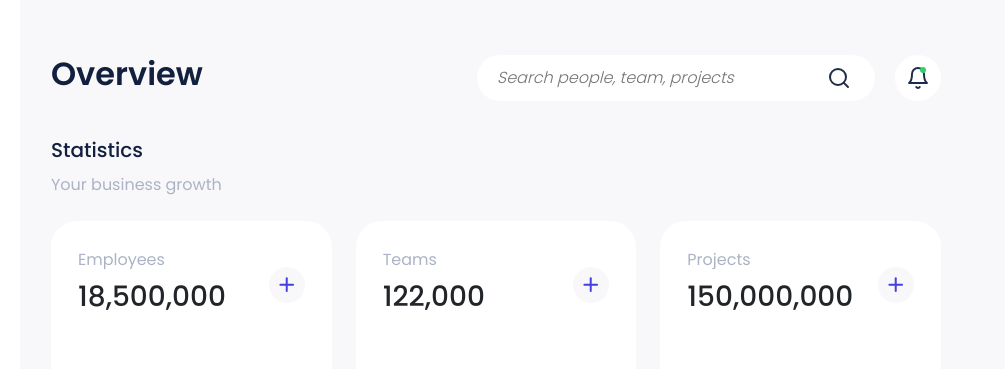
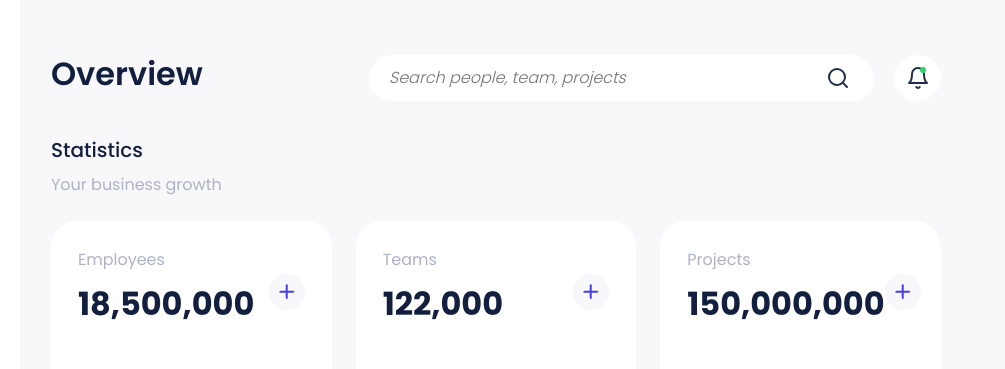
Before and after one commit to JesslynYang/slicing-powerhuman, a website: page index.html in a window 1280 px wide. Shown: the top 369 px of the page, 275-1280 px from the left. Drawn offline with nearby package versions, Linux system fonts and the light colour scheme.

Commit message:
Revision #2

```diff
--- a/powerhuman/components/_content.scss
+++ b/powerhuman/components/_content.scss
@@ -49,7 +49,7 @@
         }
     }
 
-    &values {
+    &value {
         font-weight: 700;
         font-size: 32px;
         line-height: 48px;
--- a/powerhuman/components/_navbar.scss
+++ b/powerhuman/components/_navbar.scss
@@ -72,6 +72,14 @@
         .btn-nav-input {
             @include button;
         }
+
+        @include lg {
+            min-width: 400px;
+        }
+
+        @include xl {
+            min-width: 500px;
+        }
     }
 
     &input {
```
Also changed, not shown: css/index.css.
